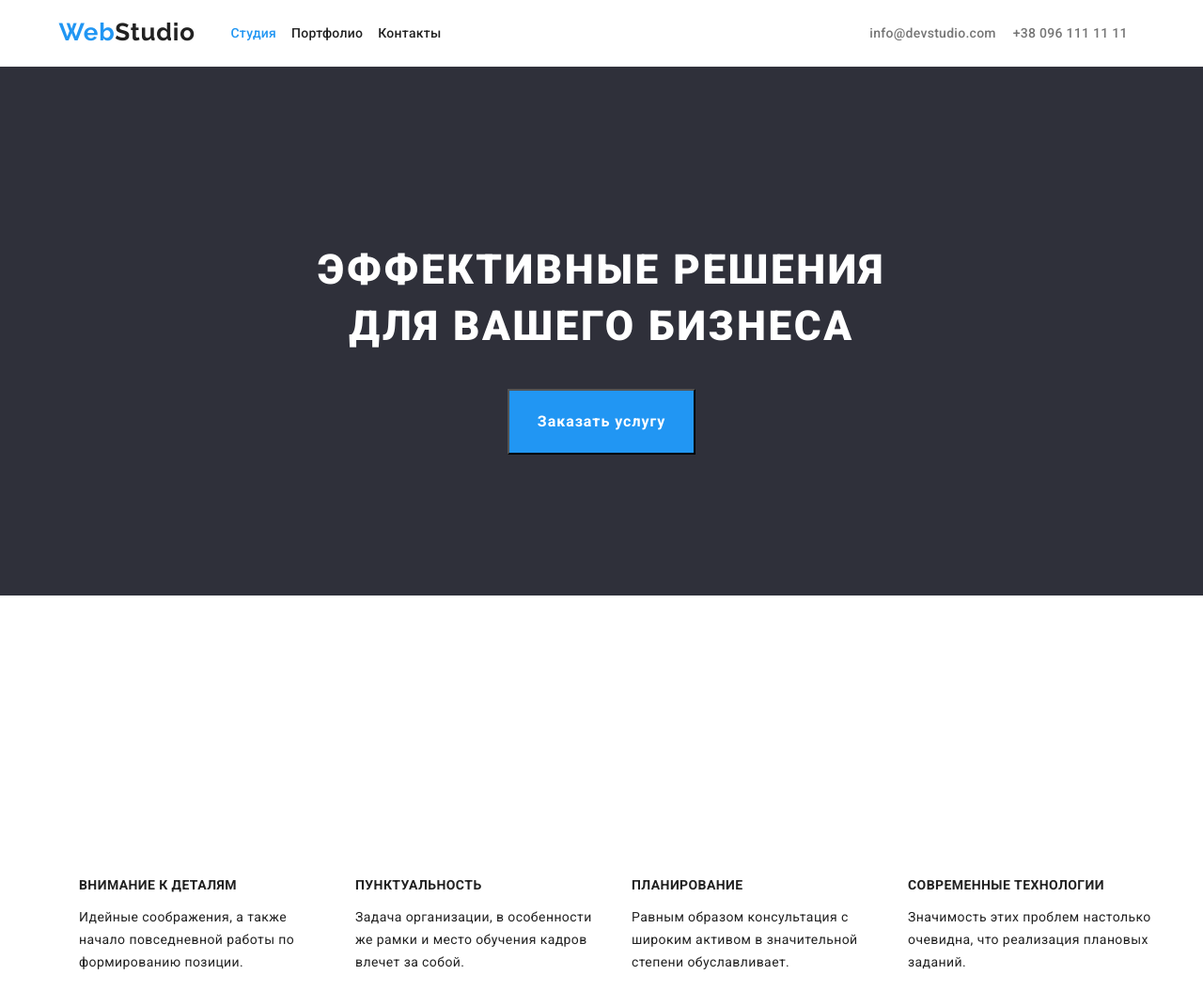
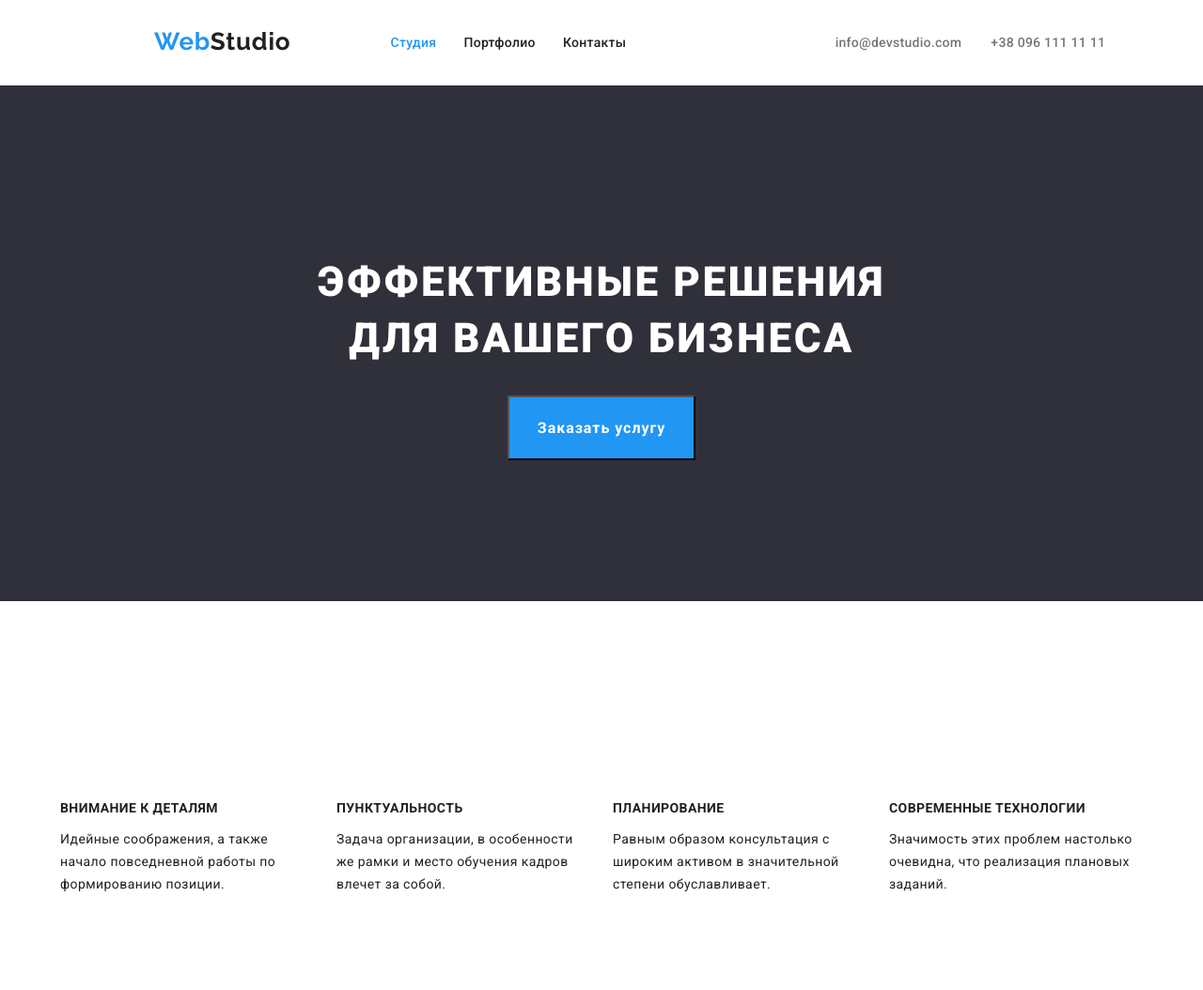
Before and after one commit to artcheck/goit-markup-hw-03, a plain HTML site: page index.html in a window 1280 px wide. Shown: the top 1054 px of the page at 94% size. Drawn offline with nearby package versions, Linux system fonts and the light colour scheme.

Commit message:
fixed issues

```diff
--- a/css/styles.css
+++ b/css/styles.css
@@ -6,6 +6,11 @@
   --primary-white-color: #ffffff;
   --additional-background-colour: #f5f4fa;
 }
+*{
+  margin: 0;
+  padding: 0;
+}
+
 
 body{
   margin: 0;
@@ -22,7 +27,7 @@ ul{
 .header {
   margin: 0 auto;
   display: flex;
-  padding: 10px;
+  padding: 30px;
   justify-content: space-around;
   border-bottom: 1px solid #f3f3f3;
 }
@@ -30,7 +35,7 @@ ul{
   background-color: var(--primary-white-color);
   display: flex;
   align-items: center;
-  justify-content: start;
+  justify-content: space-evenly;
   width: 700px;
 }
 .logo-blue {
@@ -62,7 +67,6 @@ ul{
   letter-spacing: 0.02em;
   color: var(--aditional-text-color);
   font-size: 14px;
-  width: 135px;
   list-style: none;
   text-decoration-line: none;
 }
@@ -128,7 +132,7 @@ ul{
   font-size: 44px;
   line-height: 1.36;
   /* or 136% */
-
+  padding: 30px;
   text-align: center;
   letter-spacing: 0.06em;
   text-transform: uppercase;
@@ -187,6 +191,7 @@ ul{
   line-height: 1.14;
   letter-spacing: 0.03em;
   text-transform: uppercase;
+  padding: 13px 0px;
 
   color: var(--title-text-color);
 }
@@ -211,6 +216,7 @@ ul{
   line-height: 1.16;
   text-align: center;
   letter-spacing: 0.03em;
+  padding: 40px;
 
   color: var(--title-text-color);
 }
```
